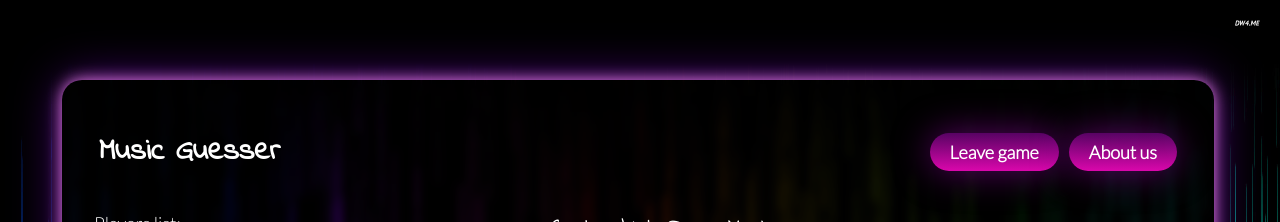
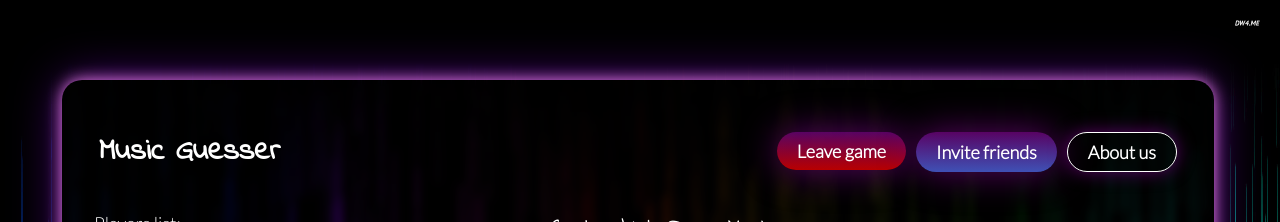
Before and after one commit to adziok/mg_frontend, a React (Create React App) app: page /game in a window 1280 px wide. Shown: the top 222 px of the page. Built offline with nearby package versions, Linux system fonts and the light colour scheme; no server answers.

Commit message:
style: changes to buttons colors and classes get rid of pink for now to avoid having too many colors

```diff
--- a/src/components/Buttons/BaseButton.scss
+++ b/src/components/Buttons/BaseButton.scss
@@ -48,4 +48,10 @@
         border: 1px solid #fff;
         box-shadow: 0 0 1em $violet;
     }
+    &.fillRed{
+        background: linear-gradient($violet, $red);
+    }
+    &.fillBlue{
+        background: linear-gradient($violet, $sliderBlue);
+    }
 }
--- a/src/components/Buttons/BaseButton.tsx
+++ b/src/components/Buttons/BaseButton.tsx
@@ -8,7 +8,7 @@ const BaseButton = ({
     text,
     type = 'rounded',
     size = 'large',
-    style = 'fill',
+    style = 'outlined',
     icon,
     additionalClass,
 }: DefaultButtonProps) => {
--- a/src/components/Buttons/common/ButtonStyle.ts
+++ b/src/components/Buttons/common/ButtonStyle.ts
@@ -1 +1 @@
-export type ButtonStyle = 'fill' | 'outlined';
+export type ButtonStyle = 'fillBase' | 'fillRed' | 'fillBlue' | 'outlined';
--- a/src/pages/Game/Game.tsx
+++ b/src/pages/Game/Game.tsx
@@ -14,8 +14,9 @@ function Game() {
             <Header>
                 <div className="headerMenu">
                     <Link to="/" className="headerMenu__leaveButton">
-                        {<BaseButton text="Leave game" />}
+                        {<BaseButton text="Leave game" style="fillRed" />}
                     </Link>
+                    <BaseButton text="Invite friends" style="fillBlue" />
                     <BaseButton text="About us" />
                 </div>
             </Header>
--- a/src/pages/Root/CreateGame/CreateGame.tsx
+++ b/src/pages/Root/CreateGame/CreateGame.tsx
@@ -90,7 +90,8 @@ function CreateGame(props: any) {
             <div className="buttons">
                 <BaseButton
                     icon={<Add />}
-                    additionalClass="createButton"
+                    // additionalClass="createButton"
+                    style="fillBlue"
                     onClick={() => {
                         console.log(createRoomObj());
                     }}
@@ -98,7 +99,8 @@ function CreateGame(props: any) {
                 />
                 <BaseButton
                     icon={<Close />}
-                    additionalClass="cancelButton"
+                    style="fillRed"
+                    // additionalClass="cancelButton"
                     // className="createButton"
                     onClick={() => setIsBeingCreated(false)}
                     text="Cancel"
--- a/src/pages/Root/RoomsView/Root.tsx
+++ b/src/pages/Root/RoomsView/Root.tsx
@@ -123,7 +123,8 @@ function Root() {
                             <BaseButton
                                 icon={<Add />}
                                 text="Create room"
-                                additionalClass="createButton"
+                                // additionalClass="createButton"
+                                style="fillBlue"
                                 onClick={() => setIsBeingCreated(true)}
                             />
                             {/* </BaseButton> */}
--- a/src/styles/_colors.scss
+++ b/src/styles/_colors.scss
@@ -1,3 +1,4 @@
 $violet: #7a048ab7;
 $pinkish: #da07ac;
 $sliderBlue: #3f51b5;
+$red: #b80000;
```
